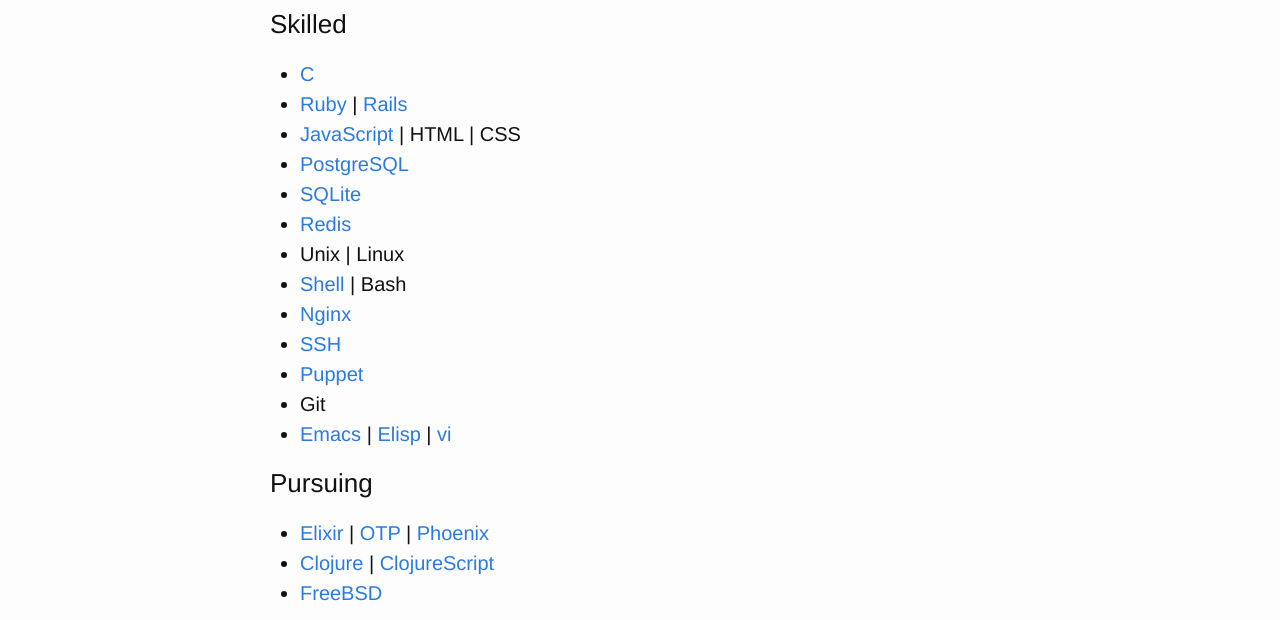
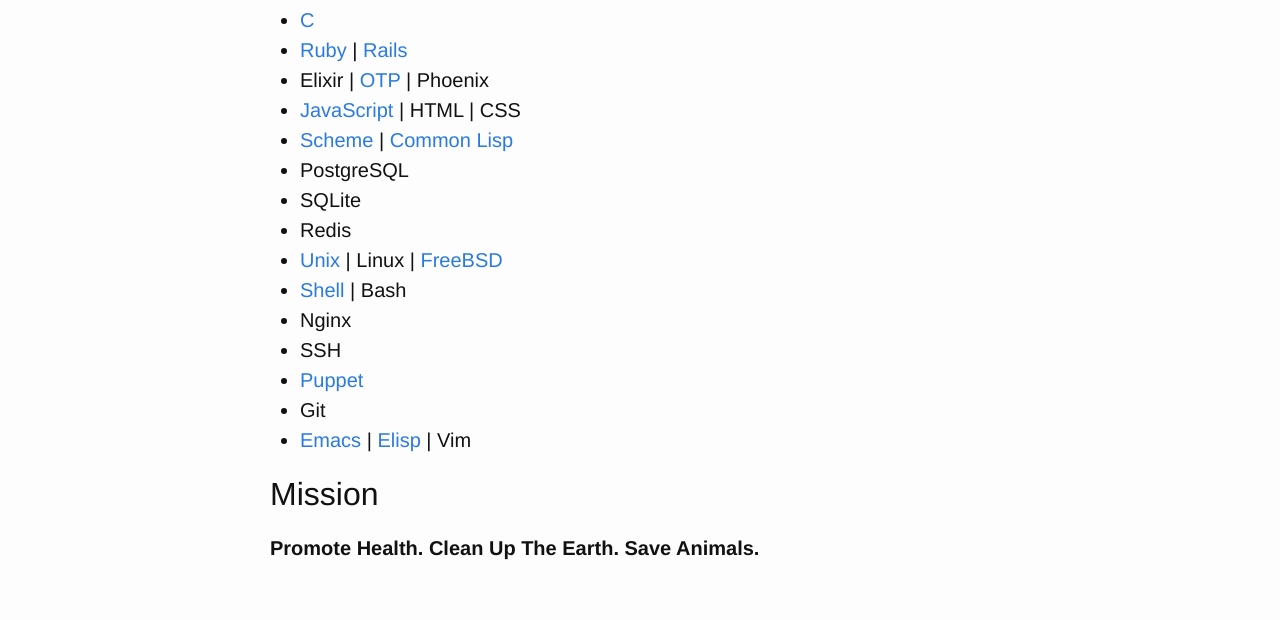
Before and after one commit to michaelvobrien/michaelvobrien.github.io, a plain HTML site: page bio/index.html in a window 1280 px wide. Shown: the part 507-1127 px from the top of the page. Drawn offline with Linux system fonts and the light colour scheme.

Commit message:
Update bio

```diff
--- a/bio/index.html
+++ b/bio/index.html
@@ -67,30 +67,22 @@ positive difference in sustainable products and services.</p>
 
 <h2 id="software-languages-and-tools">Software Languages and Tools</h2>
 
-<h3 id="skilled">Skilled</h3>
-
 <ul>
   <li><a href="https://www.goodreads.com/book/show/515601.The_C_Programming_Language">C</a></li>
   <li><a href="https://www.ruby-lang.org/ja/">Ruby</a> | <a href="https://www.goodreads.com/book/show/4872636-enterprise-rails">Rails</a></li>
+  <li>Elixir | <a href="http://erlang.org/doc/design_principles/des_princ.html">OTP</a> | Phoenix</li>
   <li><a href="https://www.goodreads.com/book/show/2998152-javascript">JavaScript</a> | HTML | CSS</li>
-  <li><a href="https://www.postgresql.org/">PostgreSQL</a></li>
-  <li><a href="https://sqlite.org/">SQLite</a></li>
-  <li><a href="https://redis.io/">Redis</a></li>
-  <li>Unix | Linux</li>
+  <li><a href="https://mitpress.mit.edu/sites/default/files/sicp/index.html">Scheme</a> | <a href="http://www.paulgraham.com/onlisp.html">Common Lisp</a></li>
+  <li>PostgreSQL</li>
+  <li>SQLite</li>
+  <li>Redis</li>
+  <li><a href="https://www.goodreads.com/book/show/603263.Advanced_Programming_in_the_UNIX_Environment">Unix</a> | Linux | <a href="https://www.goodreads.com/book/show/20839560-the-design-and-implementation-of-the-freebsd-operating-system">FreeBSD</a></li>
   <li><a href="https://shellhaters.org/">Shell</a> | Bash</li>
-  <li><a href="https://nginx.org/en/docs/">Nginx</a></li>
-  <li><a href="https://www.openssh.com/">SSH</a></li>
+  <li>Nginx</li>
+  <li>SSH</li>
   <li><a href="https://puppet.com/products/how-puppet-works">Puppet</a></li>
   <li>Git</li>
-  <li><a href="https://www.gnu.org/software/emacs/tour/index.html">Emacs</a> | <a href="https://www.gnu.org/software/emacs/manual/html_mono/eintr.html">Elisp</a> | <a href="https://en.wikipedia.org/wiki/Vim_(text_editor)">vi</a></li>
-</ul>
-
-<h3 id="pursuing">Pursuing</h3>
-
-<ul>
-  <li><a href="https://elixir-lang.org/">Elixir</a> | <a href="http://erlang.org/doc/design_principles/des_princ.html">OTP</a> | <a href="http://www.phoenixframework.org/">Phoenix</a></li>
-  <li><a href="https://clojure.org/">Clojure</a> | <a href="https://www.youtube.com/watch?v=gsffg5xxFQI">ClojureScript</a></li>
-  <li><a href="https://www.goodreads.com/book/show/20839560-the-design-and-implementation-of-the-freebsd-operating-system">FreeBSD</a></li>
+  <li><a href="https://www.gnu.org/software/emacs/tour/index.html">Emacs</a> | <a href="https://www.gnu.org/software/emacs/manual/html_mono/eintr.html">Elisp</a> | Vim</li>
 </ul>
 
 <h2 id="mission">Mission</h2>
```
